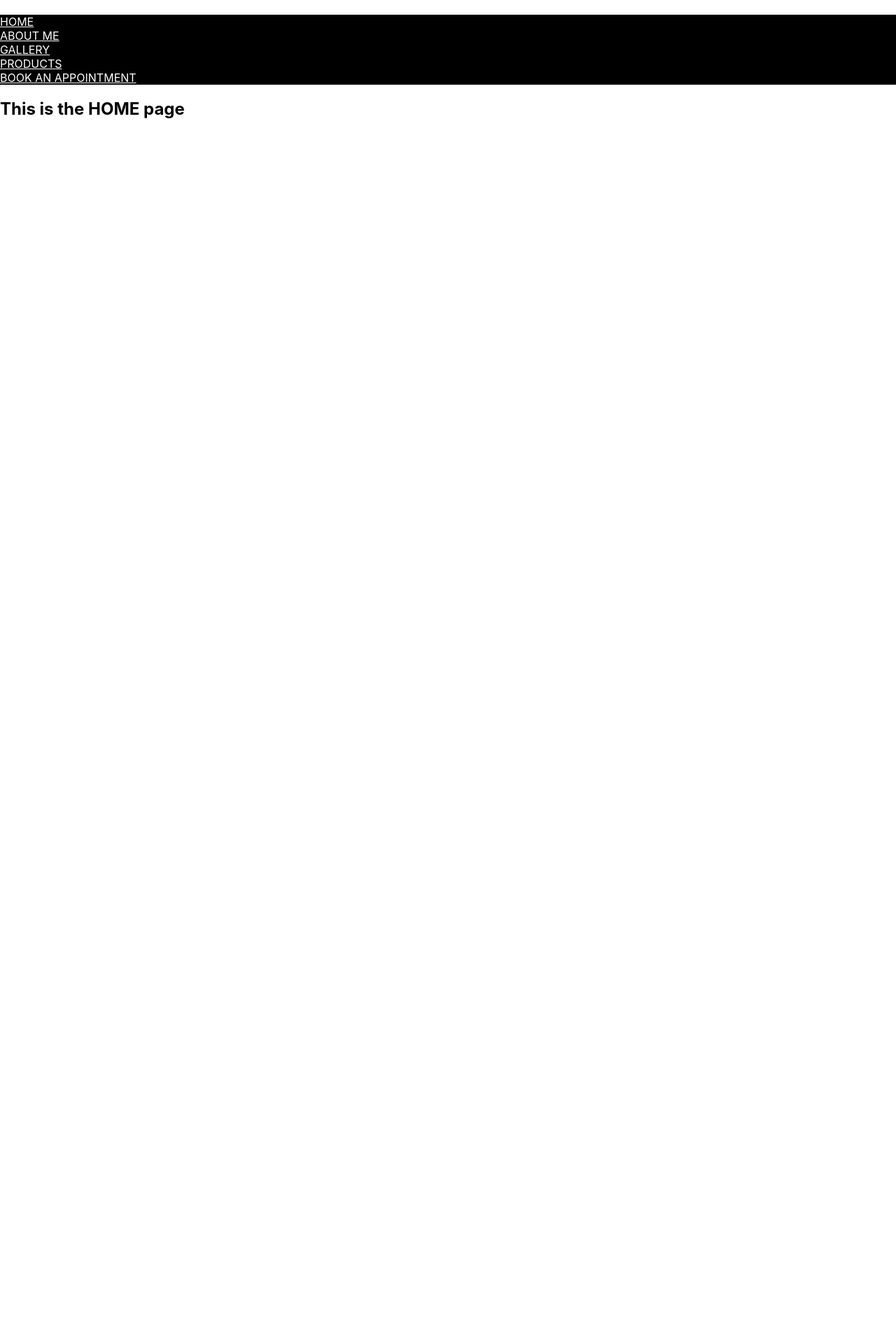
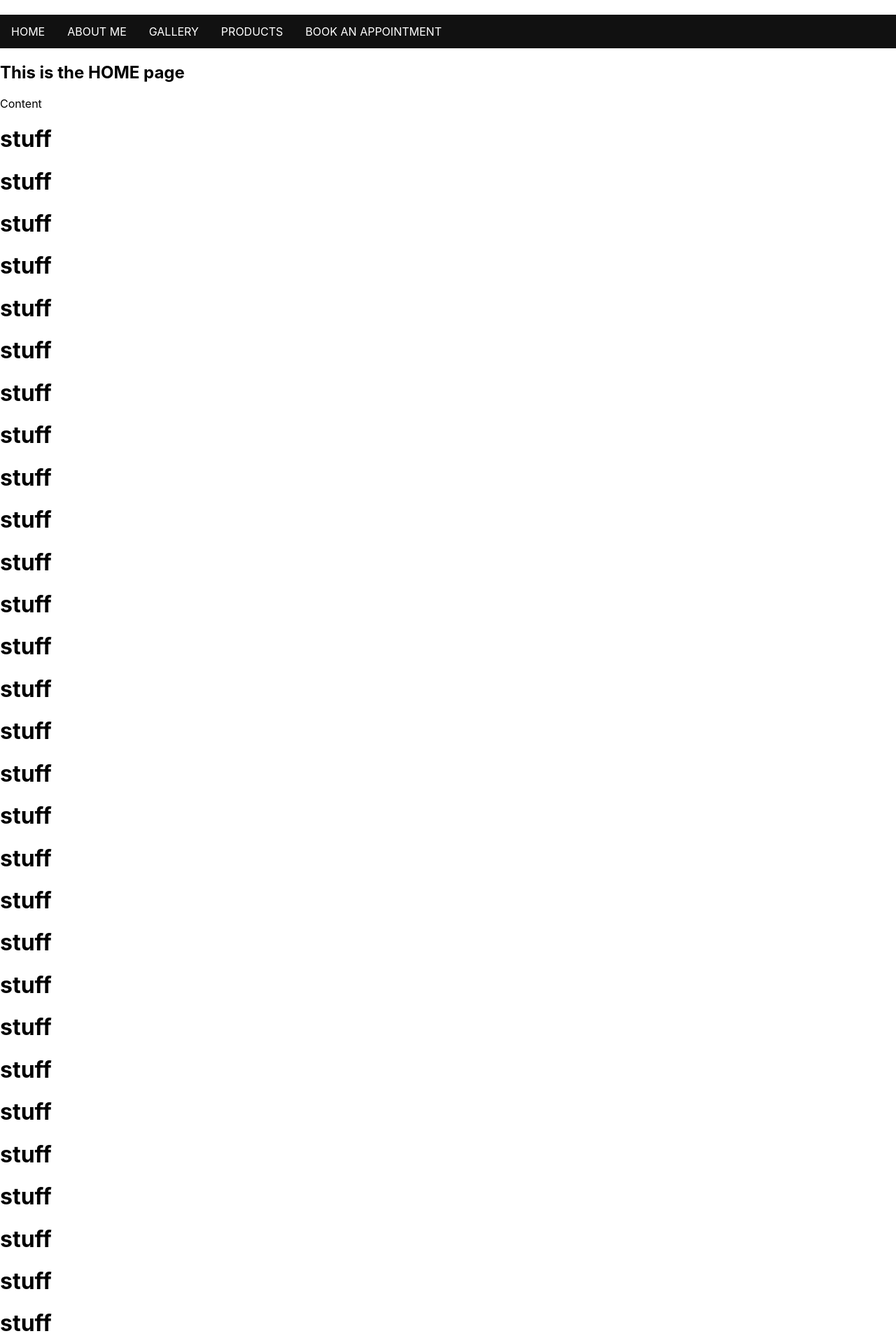
Before and after one commit to tprussell19/capstone, a React (Create React App) app in the folder betsy-sauer/: page / in a window 1280 px wide. Shown: the part 61-1980 px from the top of the page at 70% size. Before the commit the page ends 800 px from the top, so only its background shows below. Built offline with nearby package versions, Linux system fonts and the light colour scheme.

Commit message:
:lipstick: :construction: WIP: attempting to add some styling to navbar depending on current page

```diff
--- a/betsy-sauer/src/App.css
+++ b/betsy-sauer/src/App.css
@@ -1,18 +1,32 @@
 .navbar {
   list-style-type: none;
-  background: black;
-  overflow: none;
-  align-content: center;
-  align-items: stretch;
   margin: 0;
   padding: 0;
+  overflow: hidden;
+  background-color: #111;
+  position: sticky;
+  position: -webkit-sticky;
+  top: 0;
+}
+
+.navbar-items {
+  display: inline-flex;
+  flex-direction: row;
+  align-items: center;
+}
+
+.navbar-items:hover {
+  background-color: #333;
 }
 
 .navbar-links {
-  flex: none;
   display: block;
+  color: white;
   text-align: center;
-  color: white;
-  display: block;
-  width: fit-content;
+  padding: 14px 16px;
+  text-decoration: none;
 }
+
+.active {
+  background-color: chartreuse;
+}
--- a/betsy-sauer/src/components/Navbar.js
+++ b/betsy-sauer/src/components/Navbar.js
@@ -1,13 +1,19 @@
+import React from "react";
+
 function Navbar(props) {
 
+  let pageIndicator = '';
+
   return (
-    <ul className='navbar'>
-      <li><a type='submit' className='navbar-links'onClick={event => props.navigateTo(event, 'home')} href='/'>HOME</a></li>
-      <li><a type='submit' className='navbar-links'onClick={event => props.navigateTo(event, 'about')} href='/about'>ABOUT ME</a></li>
-      <li><a type='submit' className='navbar-links'onClick={event => props.navigateTo(event, 'gallery')} href='/gallery'>GALLERY</a></li>
-      <li><a type='submit' className='navbar-links'onClick={event => props.navigateTo(event, 'products')} href='/products'>PRODUCTS</a></li>
-      <li><a type='submit' className='navbar-links'onClick={event => props.navigateTo(event, 'appointment')} href='/appointment'>BOOK AN APPOINTMENT</a></li>
-    </ul>
+    <React.Fragment>
+      <ul className='navbar'>
+        <li className={pageIndicator + ' navbar-items'} {...props.currentPage === 'home' ? pageIndicator='active' : null }><a type='submit' className='navbar-links'onClick={event => props.navigateTo(event, 'home')} href='/'>HOME</a></li>
+        <li className='navbar-items' {...props.currentPage}><a type='submit' className='navbar-links'onClick={event => props.navigateTo(event, 'about')} href='/about'>ABOUT ME</a></li>
+        <li className='navbar-items' {...props.currentPage}><a type='submit' className='navbar-links'onClick={event => props.navigateTo(event, 'gallery')} href='/gallery'>GALLERY</a></li>
+        <li className='navbar-items' {...props.currentPage}><a type='submit' className='navbar-links'onClick={event => props.navigateTo(event, 'products')} href='/products'>PRODUCTS</a></li>
+        <li className='navbar-items' {...props.currentPage}><a type='submit' className='navbar-links'onClick={event => props.navigateTo(event, 'appointment')} href='/appointment'>BOOK AN APPOINTMENT</a></li>
+      </ul>
+    </React.Fragment>
   )
 }
 
--- a/betsy-sauer/src/pages/Home.js
+++ b/betsy-sauer/src/pages/Home.js
@@ -2,6 +2,80 @@
   return(
     <div className='container'>
       <h2>This is the HOME page</h2>
+      <p>Content</p>
+<h1>stuff</h1>
+<h1>stuff</h1>
+<h1>stuff</h1>
+<h1>stuff</h1>
+<h1>stuff</h1>
+<h1>stuff</h1>
+<h1>stuff</h1>
+<h1>stuff</h1>
+<h1>stuff</h1>
+<h1>stuff</h1>
+<h1>stuff</h1>
+<h1>stuff</h1>
+<h1>stuff</h1>
+<h1>stuff</h1>
+<h1>stuff</h1>
+<h1>stuff</h1>
+<h1>stuff</h1>
+<h1>stuff</h1>
+<h1>stuff</h1>
+<h1>stuff</h1>
+<h1>stuff</h1>
+<h1>stuff</h1>
+<h1>stuff</h1>
+<h1>stuff</h1>
+<h1>stuff</h1>
+<h1>stuff</h1>
+<h1>stuff</h1>
+<h1>stuff</h1>
+<h1>stuff</h1>
+<h1>stuff</h1>
+<h1>stuff</h1>
+<h1>stuff</h1>
+<h1>stuff</h1>
+<h1>stuff</h1>
+<h1>stuff</h1>
+<h1>stuff</h1>
+<h1>stuff</h1>
+<h1>stuff</h1>
+<h1>stuff</h1>
+<h1>stuff</h1>
+<h1>stuff</h1>
+<h1>stuff</h1>
+<h1>stuff</h1>
+<h1>stuff</h1>
+<h1>stuff</h1>
+<h1>stuff</h1>
+<h1>stuff</h1>
+<h1>stuff</h1>
+<h1>stuff</h1>
+<h1>stuff</h1>
+<h1>stuff</h1>
+<h1>stuff</h1>
+<h1>stuff</h1>
+<h1>stuff</h1>
+<h1>stuff</h1>
+<h1>stuff</h1>
+<h1>stuff</h1>
+<h1>stuff</h1>
+<h1>stuff</h1>
+<h1>stuff</h1>
+<h1>stuff</h1>
+<h1>stuff</h1>
+<h1>stuff</h1>
+<h1>stuff</h1>
+<h1>stuff</h1>
+<h1>stuff</h1>
+<h1>stuff</h1>
+<h1>stuff</h1>
+<h1>stuff</h1>
+<h1>stuff</h1>
+<h1>stuff</h1>
+<h1>stuff</h1>
+        <p>more content down here to test navbar styling while scrolling</p>
     </div>
   )
 }
```
